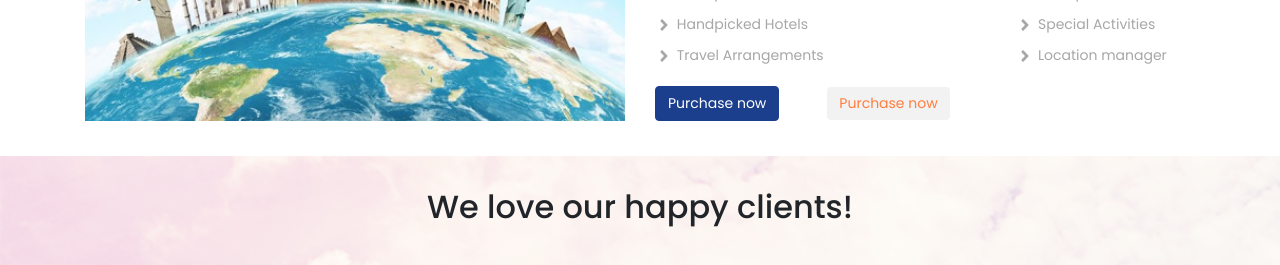
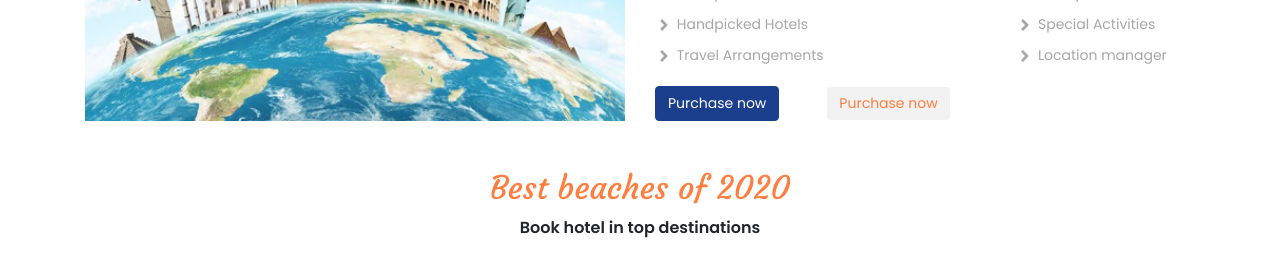
Before and after one commit to nqcuongdev/booking-tour-react, a React (Create React App) app in the folder front-end/: page / in a window 1280 px wide. Shown: the part 1660-1925 px from the top of the page. Built offline with nearby package versions, Linux system fonts and the light colour scheme.

Commit message:
Create Top-Destinations component

```diff
--- a/front-end/src/pages/Home.jsx
+++ b/front-end/src/pages/Home.jsx
@@ -2,6 +2,7 @@ import React from "react";
 import MainLayout from "../layouts/MainLayout";
 import HeroBanner from "../components/HeroBanner/HeroBanner";
 import PopularTours from "../components/PopularTours/PopularTours";
+import TopDestination from "../components/TopDestination/TopDestination";
 import Testimonial from "../components/Testimonial/Testimonial";
 import HomePost from "../components/HomePost/HomePost";
 import Subscribe from "../components/Subscribe/Subscribe";
@@ -13,6 +14,7 @@ const Home = (props) => {
       <HeroBanner />
       <PopularTours />
       <WhyChooseUs />
+      <TopDestination />
       <Testimonial />
       <HomePost />
       <Subscribe />
```
Also changed, not shown: 1 other file (tests, documents, lock files or other folders).
